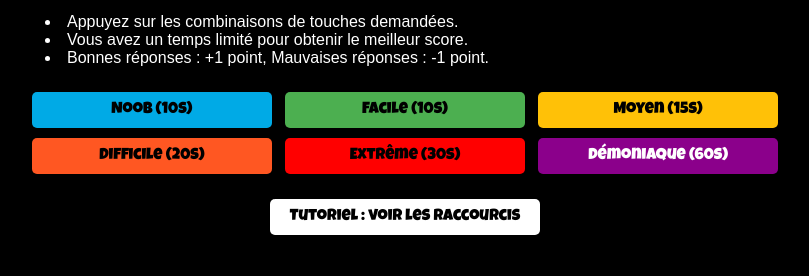
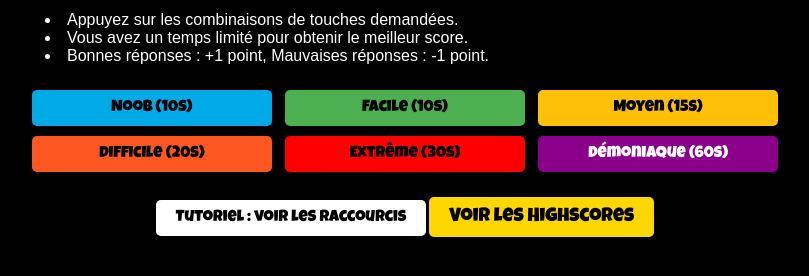
Before and after one commit to jeanlouisdelmotte/combinaison-game-public, a plain HTML site: page index.html in a window 1280 px wide. Shown: the part 336-612 px from the top of the page, without its empty margins (235-1044 px from the left). Drawn offline with Linux system fonts and the light colour scheme.

Commit message:
Update index.html

```diff
--- a/index.html
+++ b/index.html
@@ -37,9 +37,9 @@
 			<button id="tutorial-btn" class="tutorial-btn">
 				Tutoriel : voir les raccourcis
 			</button>
-			<!--<button id="show-leaderboard-button">
-				Afficher le Leaderboard
-			</button>-->
+			<button id="highscores-btn">
+				Voir les Highscores
+			</button>
 		</div>
     </div>
 
```
